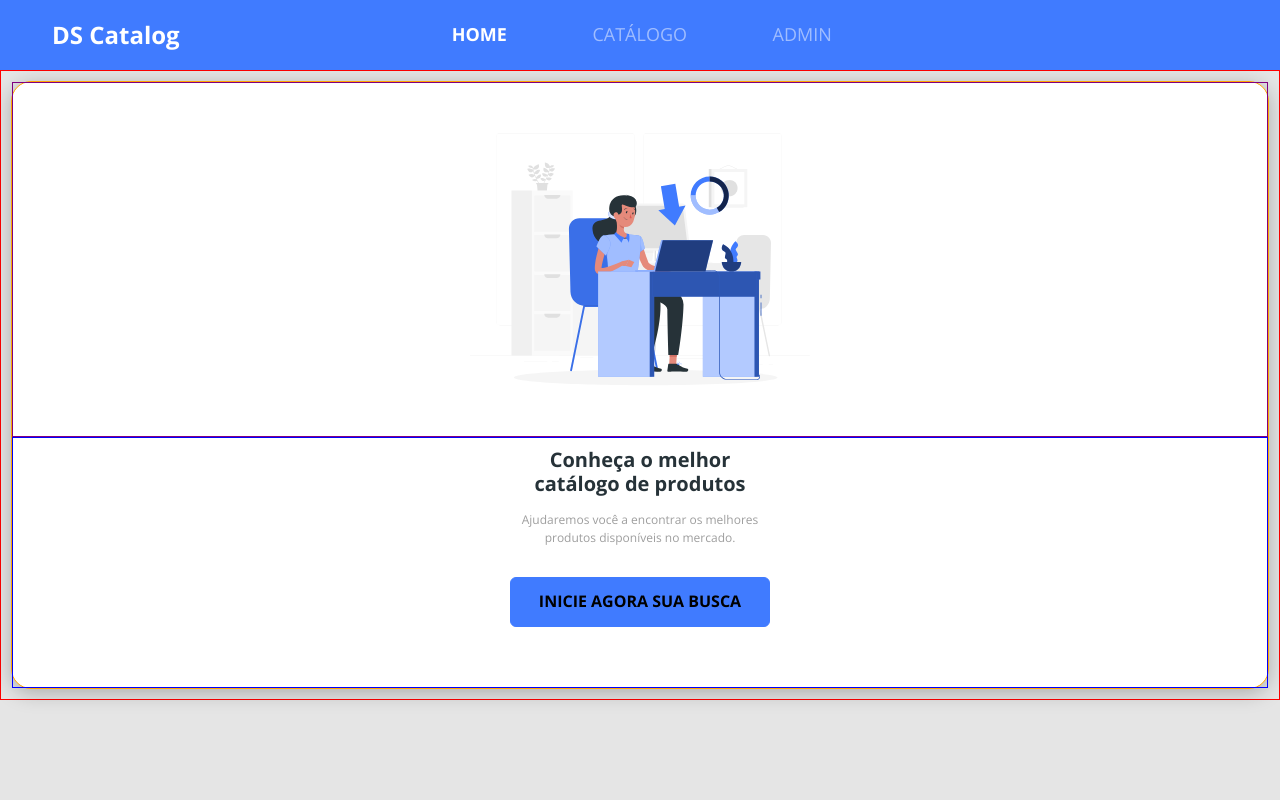
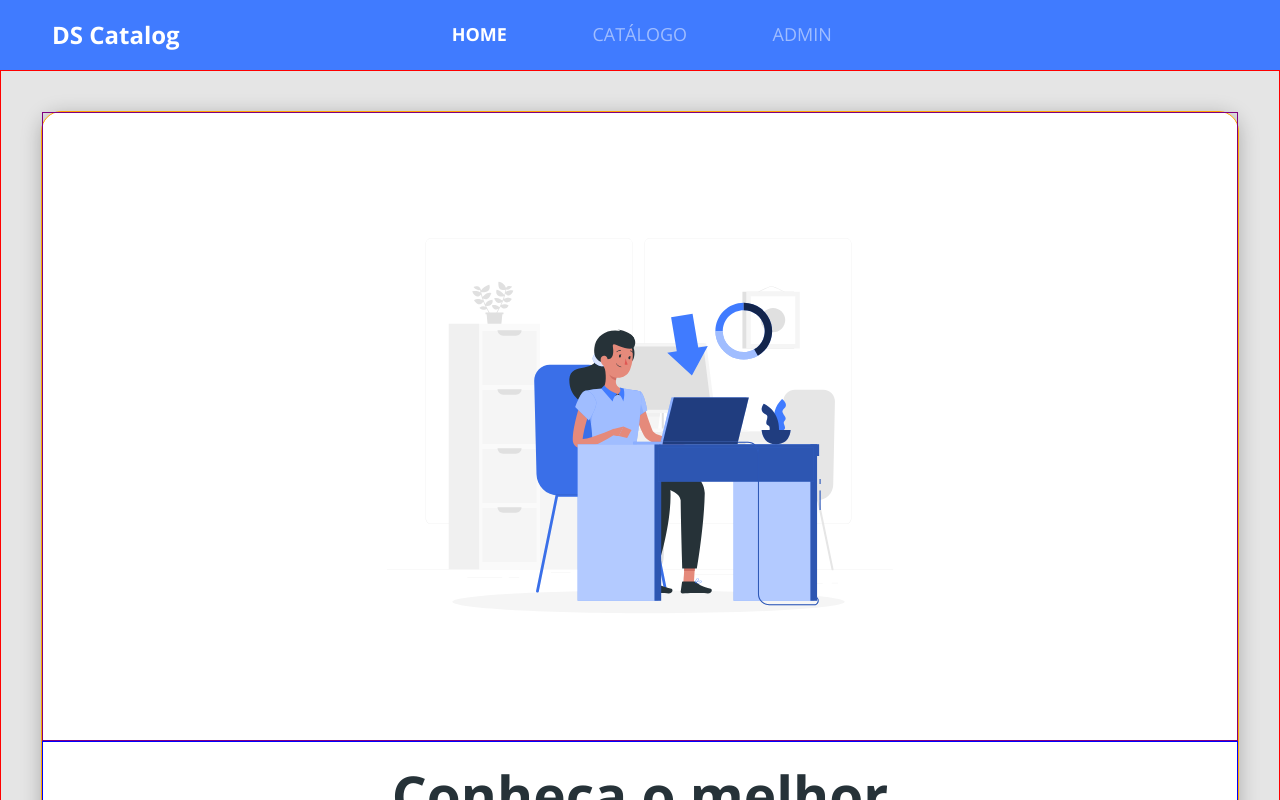
Before and after one commit to TomasAlric/DSCatalog-DevSuperior, a React (Create React App) app in the folder dscatalog/frontweb/: page / in a window 1280 px wide. Shown: the top 800 px of the page. Built offline with nearby package versions, Linux system fonts and the light colour scheme.

Commit message:
Responsividade até breakpoint 992px

```diff
--- a/dscatalog/frontweb/src/components/ButtonIcon/styles.css
+++ b/dscatalog/frontweb/src/components/ButtonIcon/styles.css
@@ -1,4 +1,3 @@
-.btn-icon{
-    width: 260px;
-    height: 50px;
+.btn-icon {
+  height: 50px;
 }
--- a/dscatalog/frontweb/src/pages/Home/styles.css
+++ b/dscatalog/frontweb/src/pages/Home/styles.css
@@ -20,11 +20,11 @@
 }
 
 .home-content-container p {
-    font-size: 0.6em;
-    width: 260px;
-    color: #9e9e9e;
-    margin-bottom: 30px;
-  }
+  font-size: 0.6em;
+  width: 260px;
+  color: #9e9e9e;
+  margin-bottom: 30px;
+}
 
 .home-image-container {
   padding: 50px 15px;
@@ -33,6 +33,7 @@
 
 .home-image-container svg {
   width: 100%;
+  height: auto;
 }
 
 .home-card {
@@ -43,3 +44,66 @@
   border-radius: 20px;
   border: 1px solid orange;
 }
+
+@media (min-width: 576px) {
+  .home-container {
+    padding: 15px;
+    font-size: 40px;
+  }
+
+  .home-content-container h1 {
+    width: 506px;
+    font-size: 1em;
+    margin-bottom: 20px;
+  }
+
+  .home-content-container p {
+    font-size: 0.6em;
+    width: 506px;
+    color: #9e9e9e;
+    margin-bottom: 20px;
+  }
+
+  .home-content-container button {
+    width: 506px;
+  }
+
+  .home-image-container svg {
+    width: 506px;
+  }
+
+  @media (min-width: 768px) {
+    .home-image-container {
+      padding: 100px 20px;
+    }
+
+    .home-content-container {
+      padding: 20px 20px 100px 20px;
+    }
+  }
+
+  @media (min-width: 922px) {
+    .home-image-container {
+      padding: 125px 20px;
+    }
+
+    .home-content-container {
+      padding: 20px 20px 150px 20px;
+    }
+
+    .home-content-container h1 {
+      width: 700px;
+      margin-bottom: 26px;
+    }
+
+    .home-content-container p {
+      width: 700px;
+      margin-bottom: 47px;
+    }
+
+    .home-container {
+      font-size: 55px;
+      padding: 40px;
+    }
+  }
+}
```
